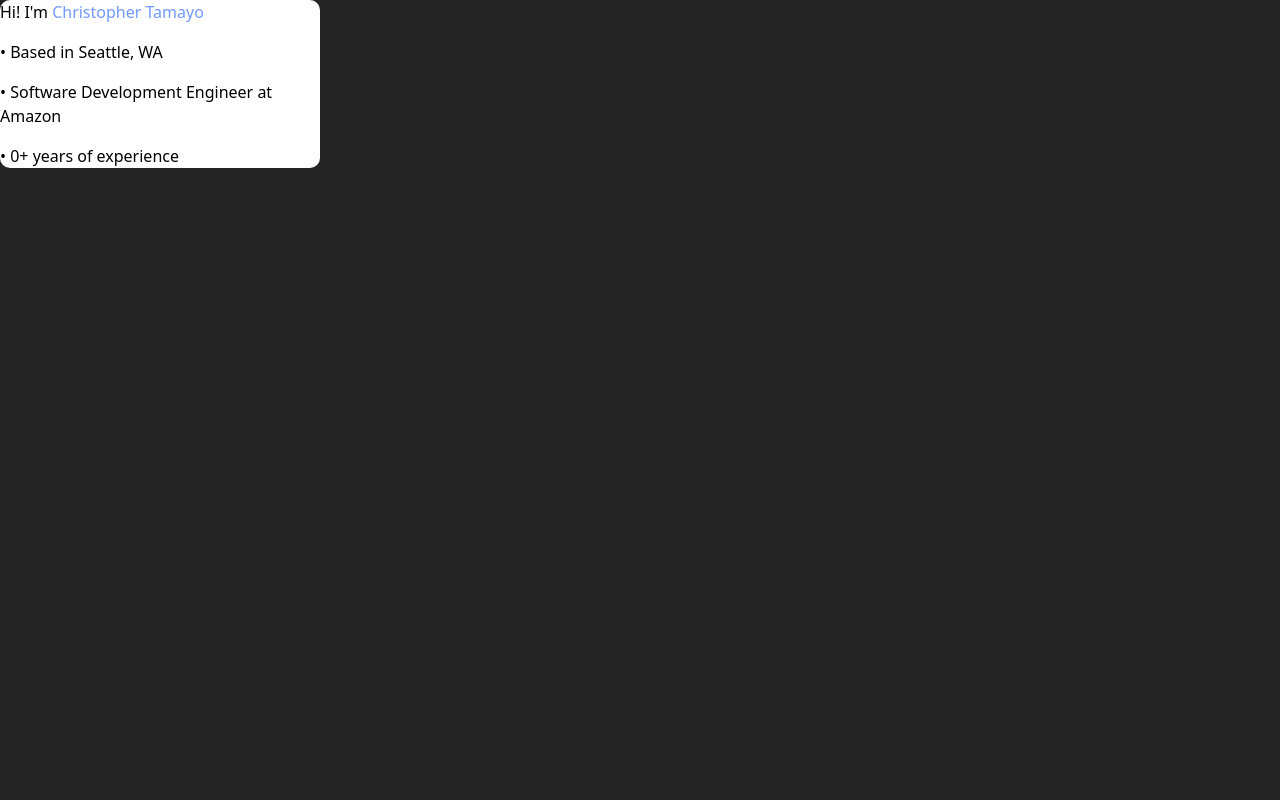
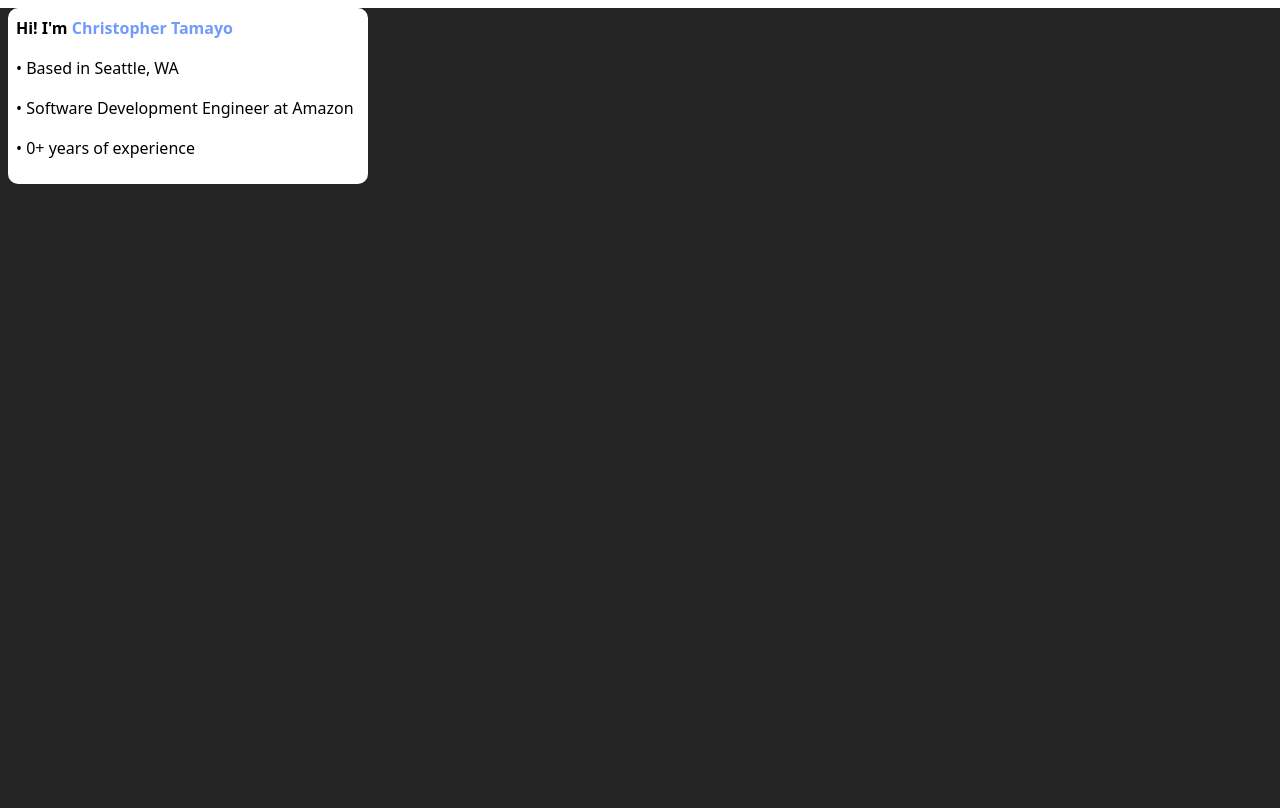
Before and after one commit to Chris-Tamayo/me, a React (Vite) app in the folder client/: page / in a window 1280 px wide. Built offline with nearby package versions, Linux system fonts and the light colour scheme.

Commit message:
Add intro and root styling

```diff
--- a/client/src/components/Intro/Intro.jsx
+++ b/client/src/components/Intro/Intro.jsx
@@ -8,7 +8,7 @@ const Intro = () => {
 
   return (
     <div className="tile">
-      <p>Hi! I'm <span className="name">Christopher Tamayo</span></p>
+      <p><strong>Hi! I'm <span className="name">Christopher Tamayo</span></strong></p>
       <p>• Based in Seattle, WA</p>
       <p>• Software Development Engineer at Amazon</p>
       <p>• {yoe}+ years of experience</p>
--- a/client/src/index.css
+++ b/client/src/index.css
@@ -2,16 +2,29 @@
   font-family: Inter, system-ui, Avenir, Helvetica, Arial, sans-serif;
 
   --secondary-color: #7199FF;
-  color: rgba(255, 255, 255, 0.87);
   --background-color: #242424;
+  --secondary-background-color: white;
+
+  --padding-small: 8px;
+  --padding-medium: 16px;
+  --padding-large: 24px;
+
+  --border-radius: 10px;
 
   font-synthesis: none;
   text-rendering: optimizeLegibility;
 }
 
 .tile {
-  width: 25%;
+  width: 360px;
   color: black;
   background-color: white;
   border-radius: 10px;
+  padding: var(--padding-small);
+  margin: var(--padding-small);
 }
+
+.tile-container {
+  width: 376px;
+  border-radius: 10px;
+}
```
